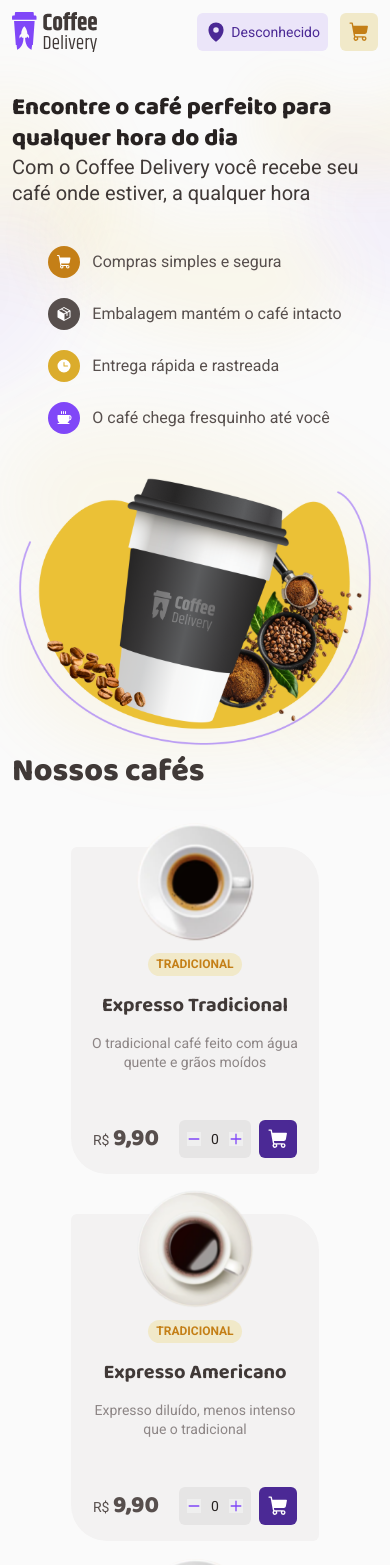
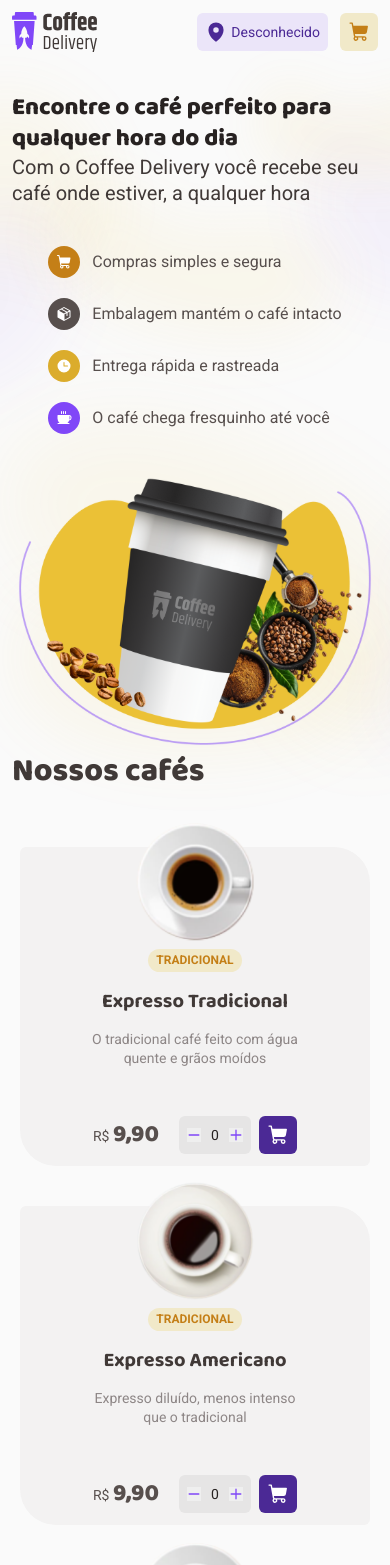
Before and after one commit to tufcoder/ignite-coffe-delivery, a React (Vite) app: page / in a window 390 px wide. Shown: the top 1565 px of the page. Built offline with nearby package versions, Linux system fonts and the light colour scheme.

Commit message:
fix: coffe card in mobile devices
- Adjusted width for different screen sizes

```diff
--- a/src/components/CoffeeCard.styles.ts
+++ b/src/components/CoffeeCard.styles.ts
@@ -2,15 +2,25 @@ import styled from "styled-components";
 
 import { flexColumnCenter, pixelsToRem } from "../styles/utils";
 import { baloo2M, baloo2S, robotoS, robotoTag } from "../styles/typograph";
+import { above, media } from "../styles/breakpoints";
 
 export const CoffeeCardContainer = styled.div`
   position: relative;
-  max-width: ${pixelsToRem(256)};
+  min-width: ${pixelsToRem(240)};
+  width: calc(100% - 1rem);
   ${flexColumnCenter}
   gap: 1rem;
   border-radius: 6px 36px;
-  padding: 1rem;
+  padding: 0.75rem;
   background-color: ${props => props.theme["base-card"]};
+
+  ${above("desktop")} {
+    width: 100%;
+  }
+
+  ${media("min-width", 1437)} {
+    padding: 1rem;
+  }
 
   img {
     position: absolute;
```
